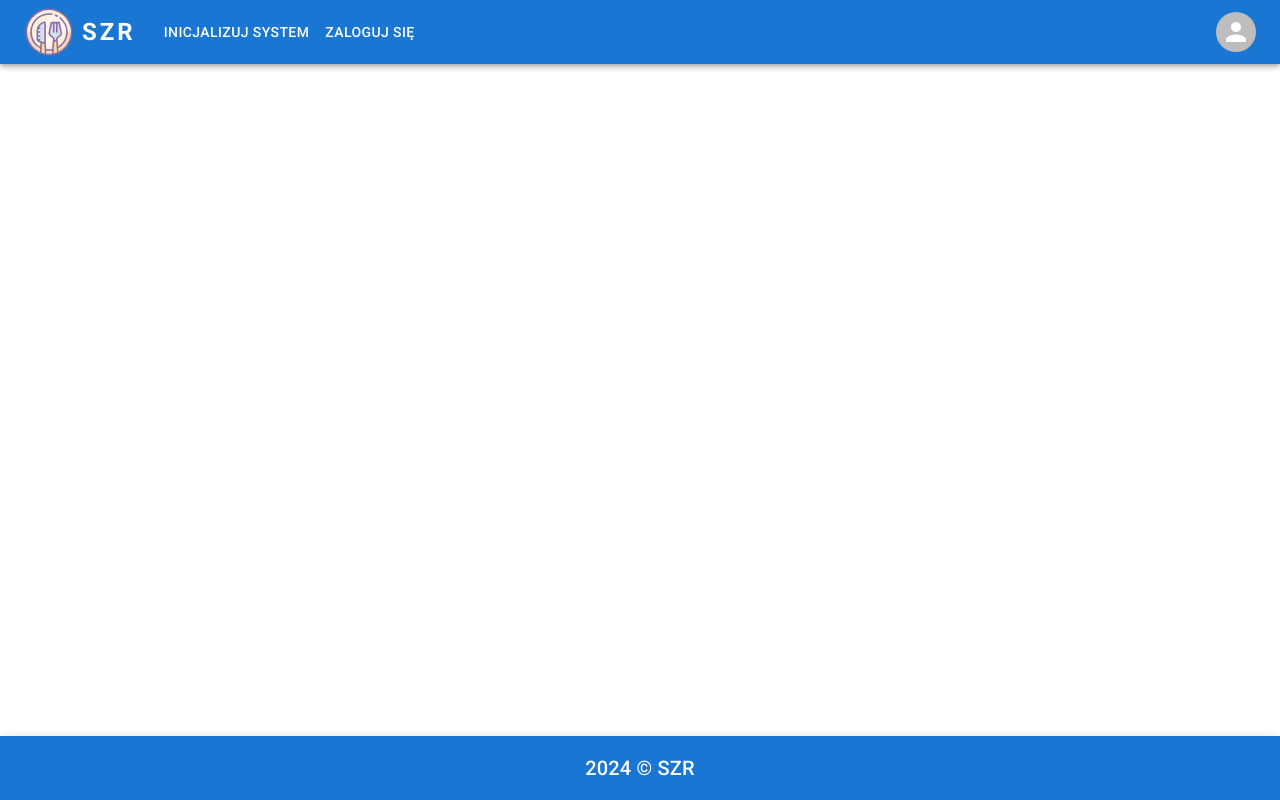
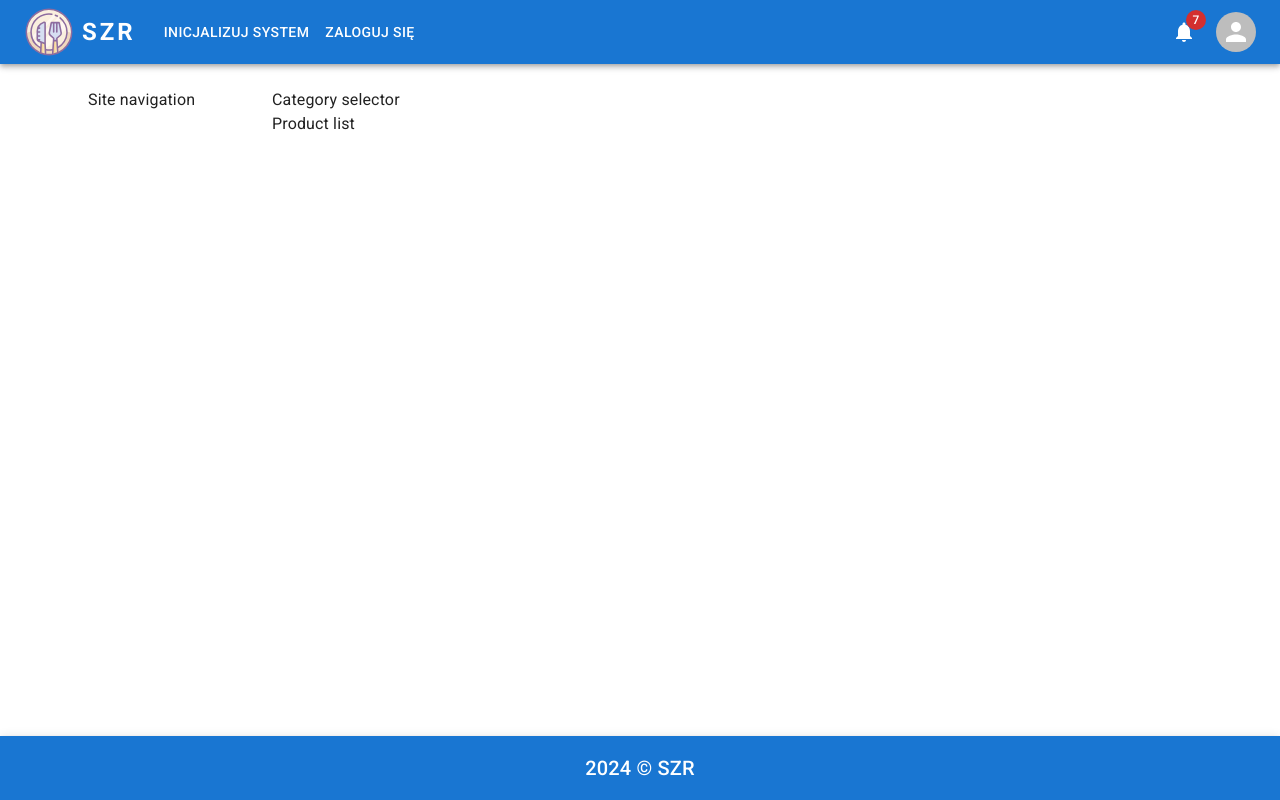
Before and after one commit to JakubWieclaw/restaurant_management_webpage, a React (Vite) app: page / in a window 1280 px wide. Built offline with nearby package versions, Linux system fonts and the light colour scheme.

Commit message:
Preparements for create food menu page

```diff
--- a/src/App.tsx
+++ b/src/App.tsx
@@ -5,6 +5,7 @@ import "react-toastify/dist/ReactToastify.css";
 import { ToastContainer } from "react-toastify";
 import { Route, Routes } from "react-router-dom";
 
+import { Menu } from "./pages/FoodMenu";
 import { InitSystem } from "./pages/InitSystem";
 import { AppFooter } from "./components/AppFooter";
 import { LoginRegister } from "./pages/LoginRegister";
@@ -16,8 +17,9 @@ function App() {
       <AppBarHeader />
       <Container id="content">
         <Routes>
+          <Route path="/" element={<Menu />} />
+          <Route path="/auth" element={<LoginRegister />} />
           <Route path="/initialize-system" element={<InitSystem />} />
-          <Route path="/auth" element={<LoginRegister />} />
         </Routes>
       </Container>
       <AppFooter />
--- a/src/components/AppBarHeader.tsx
+++ b/src/components/AppBarHeader.tsx
@@ -10,8 +10,10 @@ import {
   IconButton,
   Avatar,
   Tooltip,
+  Badge,
 } from "@mui/material";
 import MenuIcon from "@mui/icons-material/Menu";
+import NotificationsIcon from "@mui/icons-material/Notifications";
 
 import { useState } from "react";
 import { Link } from "react-router-dom";
@@ -190,8 +192,17 @@ export const AppBarHeader = () => {
               </Button>
             ))}
           </Box>
-
           <Box sx={{ flexGrow: 0 }}>
+            <IconButton
+              size="large"
+              aria-label="show 17 new notifications"
+              color="inherit"
+              sx={{ marginRight: 1 }}
+            >
+              <Badge badgeContent={7} color="error">
+                <NotificationsIcon />
+              </Badge>
+            </IconButton>
             <Tooltip title="Open settings">
               <IconButton
                 onClick={(e: any) => setAnchorElProfile(e.currentTarget)}
--- a/src/components/AppFooter.tsx
+++ b/src/components/AppFooter.tsx
@@ -18,6 +18,11 @@ export const AppFooter = () => {
             </Typography>
           </Toolbar>
         </Container>
+        {/* <BottomNavigation showLabels onChange={(event, newValue) => {}}>
+          <BottomNavigationAction label="Recents" icon={<RestoreIcon />} />
+          <BottomNavigationAction label="Favorites" icon={<FavoriteIcon />} />
+          <BottomNavigationAction label="Nearby" icon={<LocationOnIcon />} />
+        </BottomNavigation> */}
       </AppBar>
     </Box>
   );
--- /dev/null
+++ b/src/pages/FoodMenu.tsx
@@ -0,0 +1,23 @@
+import { Container, Grid } from "@mui/material";
+
+export function Menu() {
+  return (
+    <Container sx={{ mt: 3 }}>
+      <Grid container>
+        <Grid item xs={2}>
+          Site navigation
+        </Grid>
+        <Grid item xs={10}>
+          <Grid container>
+            <Grid item xs={12}>
+              Category selector
+            </Grid>
+            <Grid item xs={12}>
+              Product list
+            </Grid>
+          </Grid>
+        </Grid>
+      </Grid>
+    </Container>
+  );
+}
```
